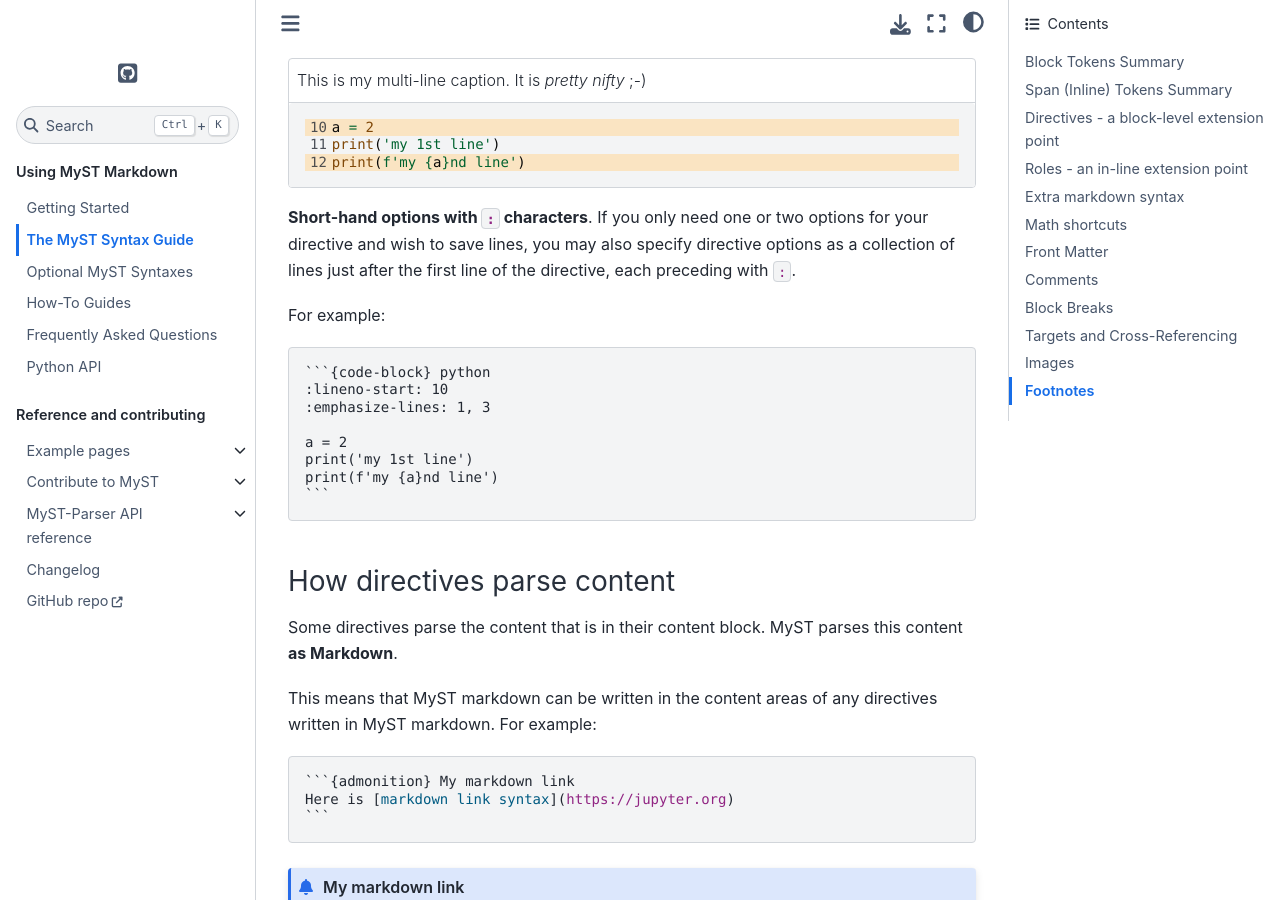
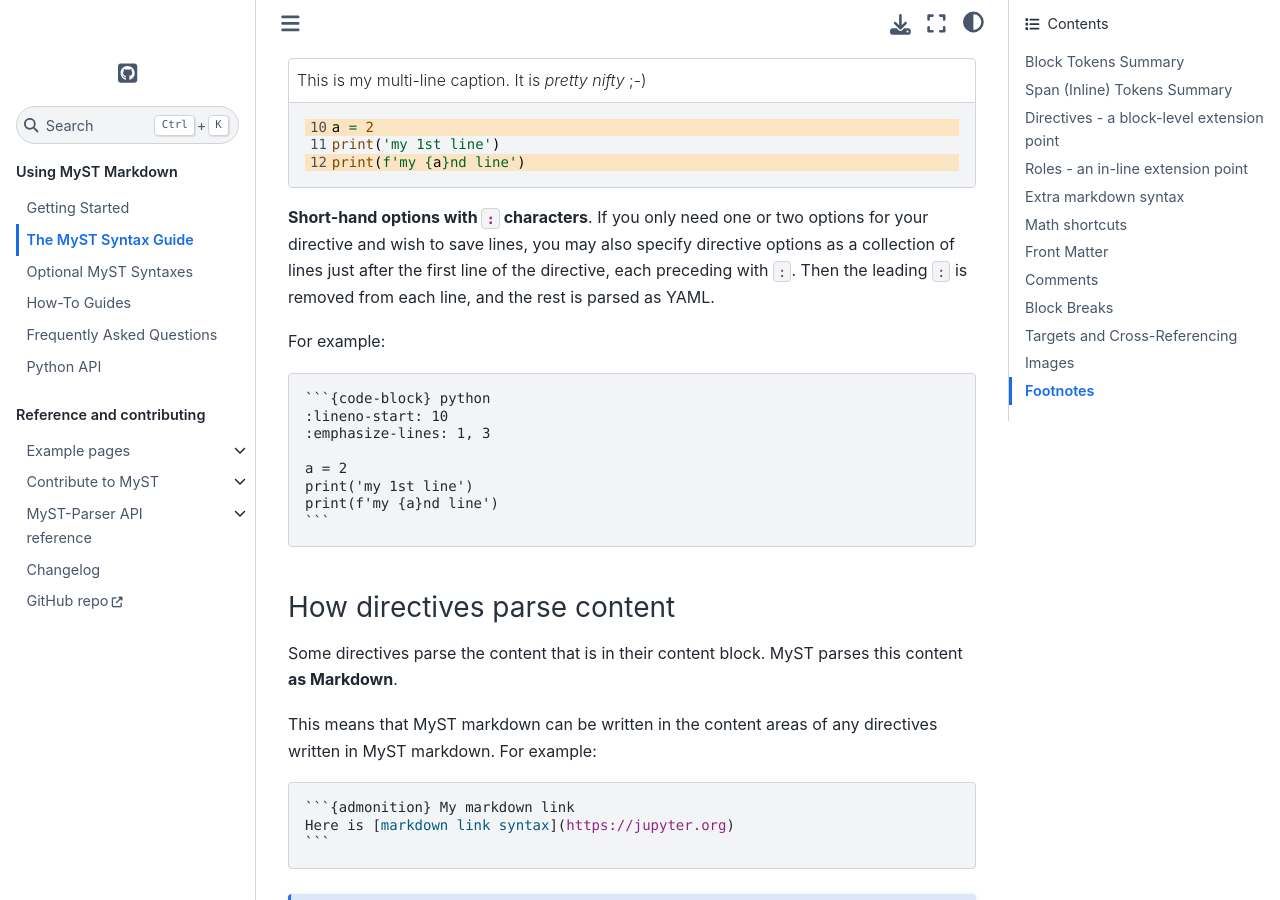
Before and after one commit to executablebooks/MyST-Parser, a Sphinx documentation site: the page built from docs/using/syntax.md, in a window 1280 px wide and 900 px high, scrolled down 7027 px. Built offline with Sphinx 7.4.7 and the Sphinx Book theme 1.1.4, drawn with Linux system fonts in a browser that asks for light colours.

Commit message:
DOCS: add a clarification about shorthand frontmatter (#281)

```diff
--- a/docs/using/syntax.md
+++ b/docs/using/syntax.md
@@ -370,7 +370,8 @@ print(f'my {a}nd line')
 
 **Short-hand options with `:` characters**. If you only need one or two options for your
 directive and wish to save lines, you may also specify directive options as a collection
-of lines just after the first line of the directive, each preceding with `:`.
+of lines just after the first line of the directive, each preceding with `:`. Then the
+leading `:` is removed from each line, and the rest is parsed as YAML.
 
 For example:
 
```
